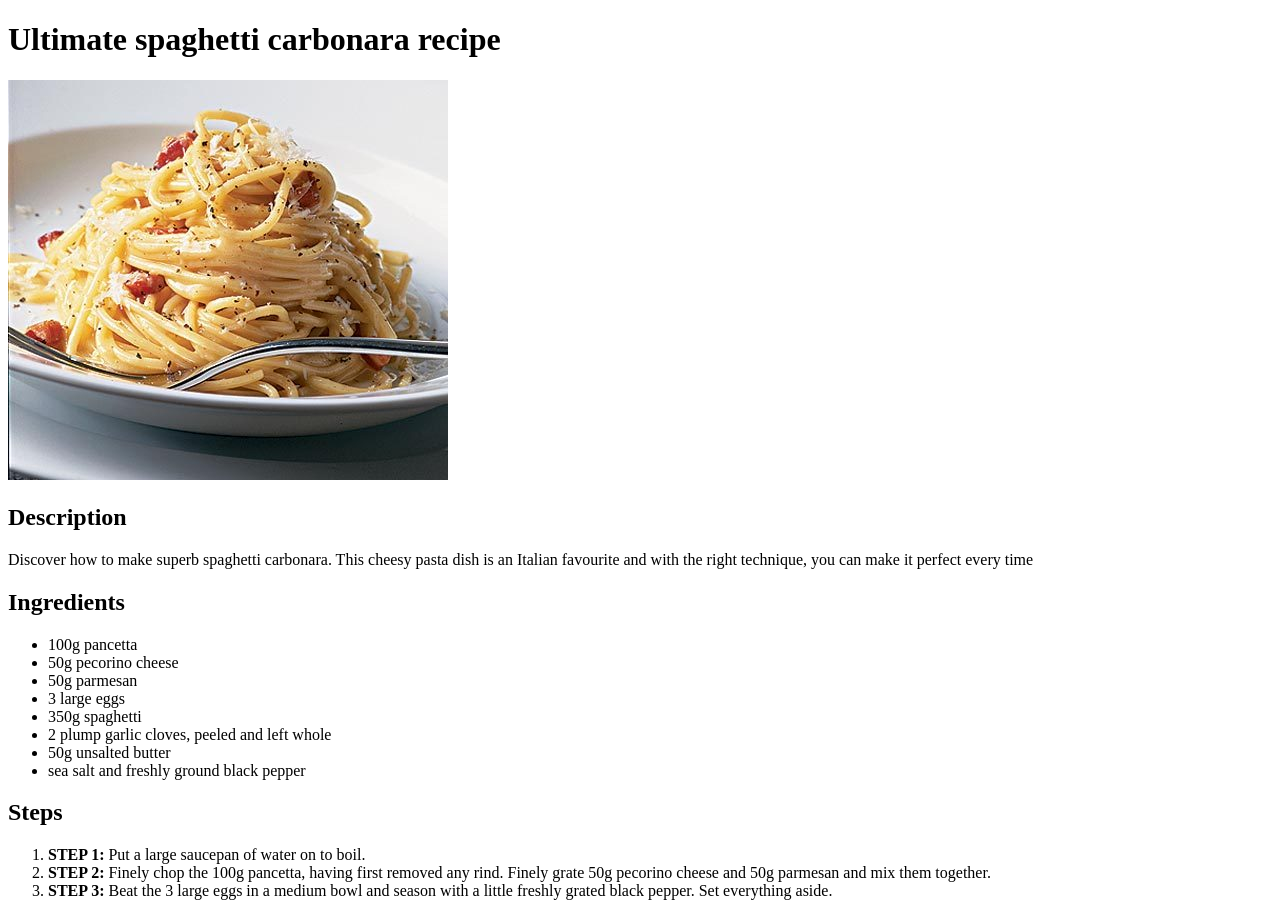
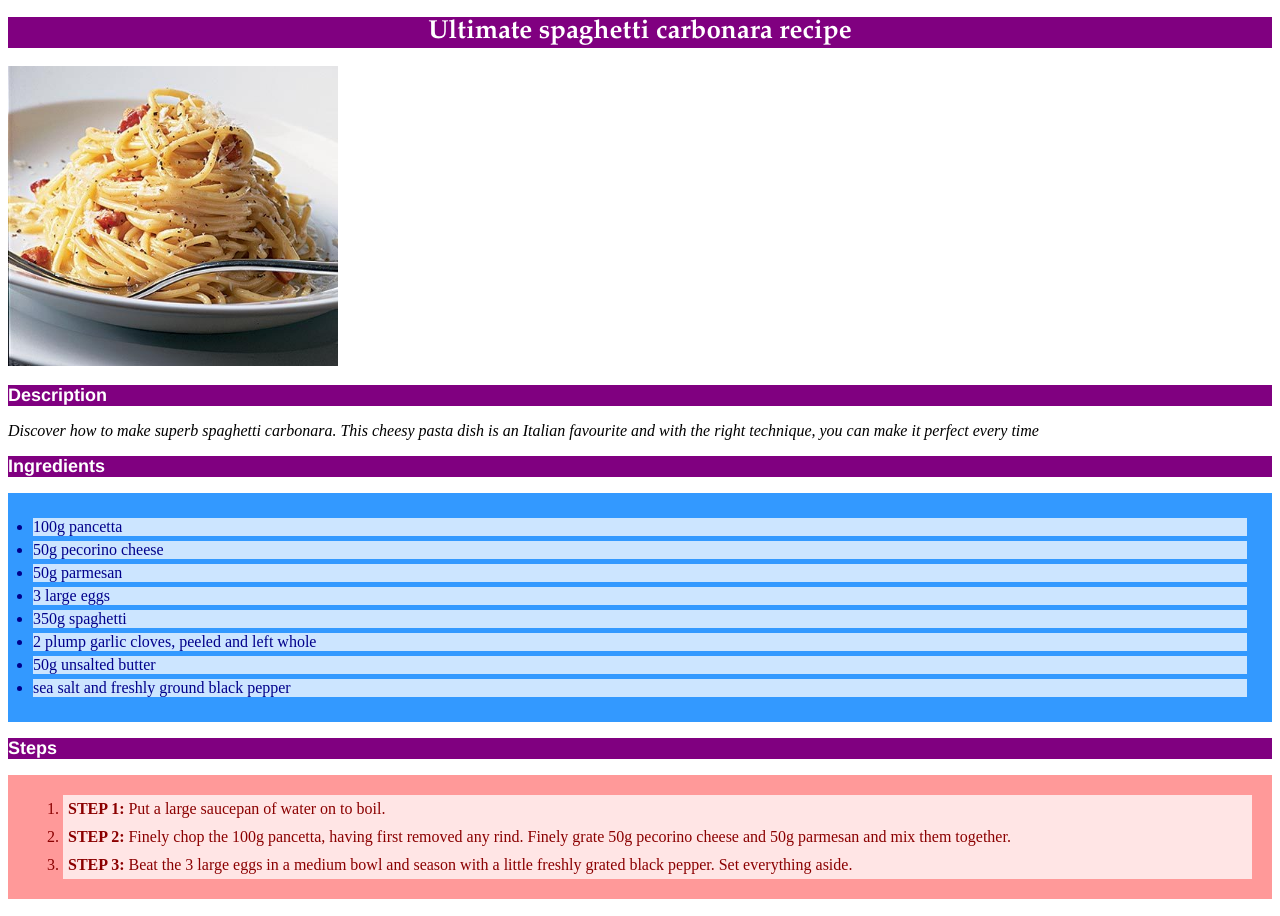
Before and after one commit to nick-a-louse/odin-recipes, a plain HTML site: page recipes/carbonara.html in a window 1280 px wide. Drawn offline with Linux system fonts and the light colour scheme.

Commit message:
Added some CSS to the website

```diff
--- a/recipes/carbonara.html
+++ b/recipes/carbonara.html
@@ -3,13 +3,16 @@
     <head>
         <title>Ultimate spaghetti carbonara recipe</title>
         <meta charset="UTF-8">
+        <meta http-equiv="X-UA-Compatible" content="IE=edge">
+        <meta name="viewport" content="width=device-width, initial-scale=1.0">
+        <link rel="stylesheet" href="../style.css">
     </head>
     <body>
         <h1>Ultimate spaghetti carbonara recipe</h1>
-        <img src="carbonara.jpg" alt="Tasty Carbonara">
+        <img class="thumbnail" src="carbonara.jpg" alt="Tasty Carbonara">
 
         <h2>Description</h2>
-        <p>Discover how to make superb spaghetti carbonara. This cheesy pasta dish is an Italian favourite and with the right technique, you can make it perfect every time</p>
+        <p class="desc">Discover how to make superb spaghetti carbonara. This cheesy pasta dish is an Italian favourite and with the right technique, you can make it perfect every time</p>
 
         <h2>Ingredients</h2>
         <ul>
--- /dev/null
+++ b/style.css
@@ -0,0 +1,47 @@
+h1 {
+  background: purple;
+  color: white;
+  text-align: center;
+  font-family: Garamond, Times, serif;
+  font-size: 26px;
+}
+
+h2 {
+  background: purple;
+  color: white;
+  font-family: Helvetica, sans-serif;
+  font-size: 18px;
+  font-weight: bold;
+}
+
+.thumbnail {
+  height: 300px;
+  width: auto;
+}
+
+p.desc {
+  font-style: italic;
+}
+
+ol {
+  background: #ff9999;
+  padding: 20px;
+}
+
+ol li {
+  background: #ffe5e5;
+  color: darkred;
+  padding: 5px;
+  margin-left: 35px;
+}
+
+ul {
+  background: #3399ff;
+  padding: 20px;
+}
+
+ul li {
+  background: #cce5ff;
+  color: darkblue;
+  margin: 5px;
+}
```
Also changed, not shown: index.html (+3 -0 lines), recipes/cupcake.html (+5 -2 lines), recipes/sandwich.html (+5 -2 lines).
